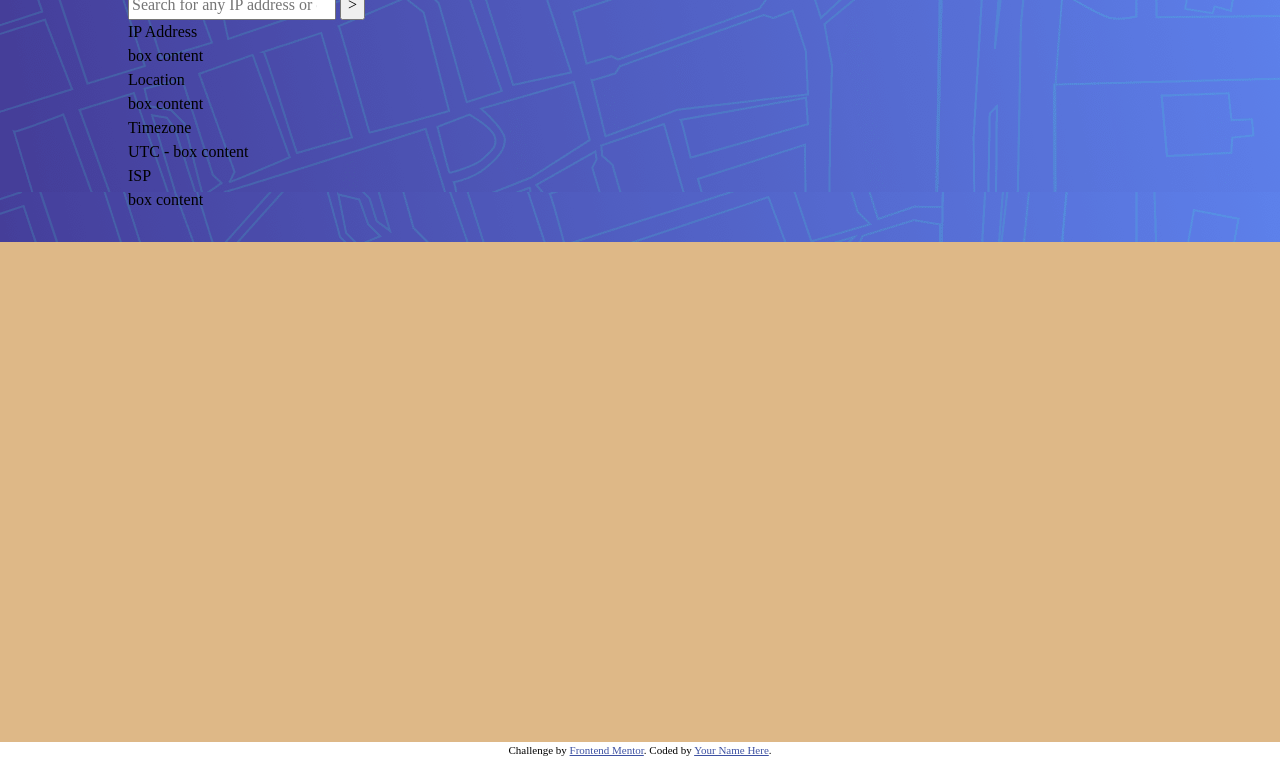
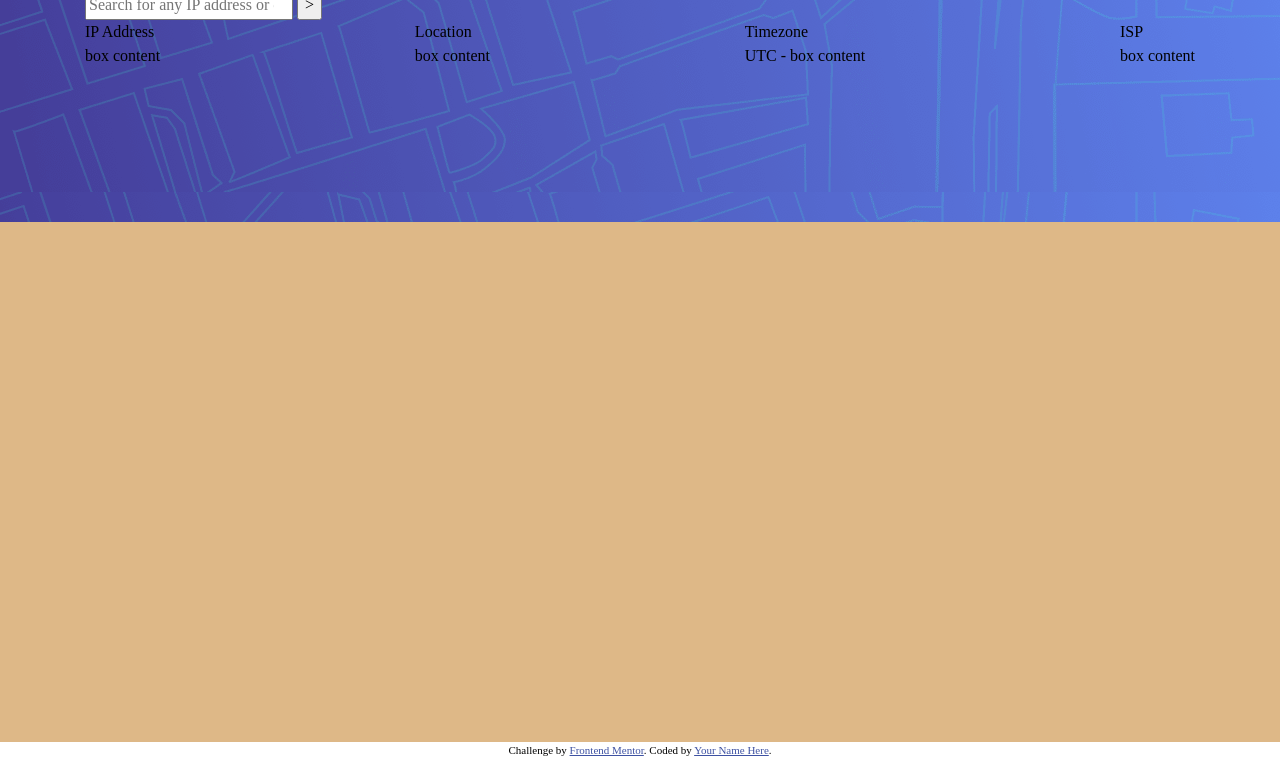
Before and after one commit to edo979/ip-address-tracker, a website built with Vite: page index.html in a window 1280 px wide. Shown: the part 58-817 px from the top of the page. Built offline with nearby package versions, Linux system fonts and the light colour scheme.

Commit message:
layout for lg display, set height

```diff
--- a/scss/_layout.scss
+++ b/scss/_layout.scss
@@ -1,7 +1,15 @@
 .grid-container {
-  min-height: 100vh;
+  height: min(100vh, 900px);
+  max-width: 1440px;
+  margin-inline: auto;
+
   display: grid;
-  grid-template: 300px 1fr / minmax(25px, 10vw) 1fr minmax(25px, 10vw);
+  grid-template:
+    auto 1fr
+    /
+    minmax(25px, 1fr)
+    minmax(325px, 1110px)
+    minmax(25px, 1fr);
 }
 
 .inner-container {
@@ -10,10 +18,12 @@
 }
 
 .top-background {
+  height: 300px;
   grid-area: 1 / 1 / 2 / 4;
   z-index: 1;
 }
 
 .map {
+  min-height: 300px;
   grid-area: 2 / 1 / 3 / 4;
 }
--- /dev/null
+++ b/scss/_media-query.scss
@@ -0,0 +1,10 @@
+@media (min-width: 50em) {
+  .top-background {
+    height: 280px;
+  }
+
+  .container {
+    display: flex;
+    justify-content: space-between;
+  }
+}
--- a/scss/stayle.scss
+++ b/scss/stayle.scss
@@ -3,3 +3,4 @@
 @import 'reset';
 @import 'layout';
 @import 'components';
+@import 'media-query';
```
